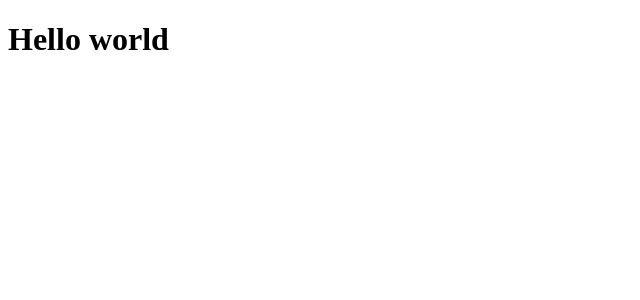
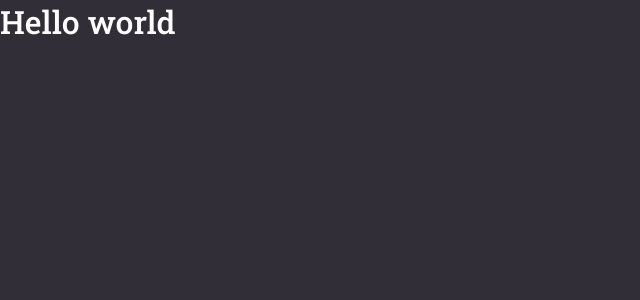
Before and after one commit to rafaelone/GoBarber-web, a React (Create React App) app: page / in a window 1280 px wide. Shown: the top 300 px of the page, without its empty margins (0-640 px from the left). Built offline with nearby package versions, Linux system fonts and the light colour scheme.

Commit message:
global styles

```diff
--- a/package.json
+++ b/package.json
@@ -10,9 +10,11 @@
     "@types/node": "^12.0.0",
     "@types/react": "^16.9.0",
     "@types/react-dom": "^16.9.0",
+    "@types/styled-components": "^5.1.0",
     "react": "^16.13.1",
     "react-dom": "^16.13.1",
     "react-scripts": "3.4.1",
+    "styled-components": "^5.1.0",
     "typescript": "~3.7.2"
   },
   "devDependencies": {
--- a/public/index.html
+++ b/public/index.html
@@ -7,6 +7,10 @@
     <meta name="theme-color" content="#ff9000" />
 
     <title>GoBarber</title>
+    <link
+      href="https://fonts.googleapis.com/css2?family=Roboto+Slab:wght@400;500&display=swap"
+      rel="stylesheet"
+    />
   </head>
   <body>
     <noscript>You need to enable JavaScript to run this app.</noscript>
--- a/src/App.tsx
+++ b/src/App.tsx
@@ -1,5 +1,11 @@
 import React from 'react';
+import GlobalStyle from './styles/global';
 
-const App: React.FC = () => <h1>Hello world</h1>;
+const App: React.FC = () => (
+  <>
+    <GlobalStyle />
+    <h1>Hello world</h1>
+  </>
+);
 
 export default App;
--- /dev/null
+++ b/src/styles/global.ts
@@ -0,0 +1,30 @@
+import { createGlobalStyle } from 'styled-components';
+
+export default createGlobalStyle`
+ * {
+   margin: 0;
+   padding: 0;
+   box-sizing: border-box;
+   outline: 0
+ }
+
+ body {
+   background: #312e38;
+   color: #fff;
+   -webkit-font-smoothing: antialiased;
+ }
+
+ body, input, button {
+   font-family: 'Roboto Slab', serif;
+   font-size: 16px;
+ }
+
+ h1,h2,h3,h4,h5,h6, strong {
+   font-weight: 500
+ }
+
+ button {
+   cursor: pointer;
+ }
+
+`;
```
Also changed, not shown: 1 other file (tests, documents, lock files or other folders).
